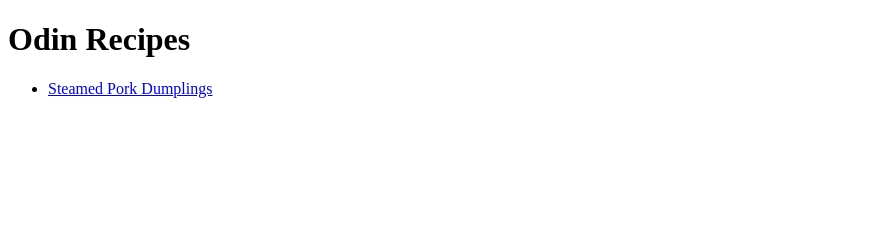
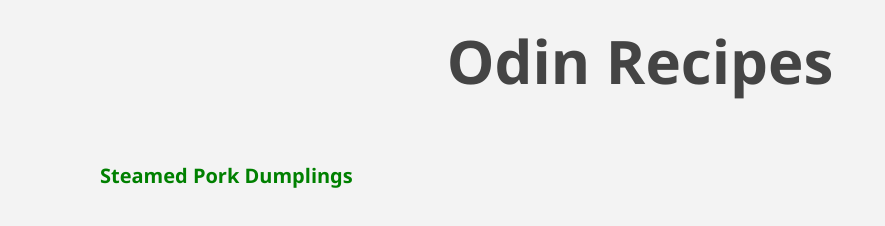
Before and after one commit to Vercyngetoryks/odin-recipes, a plain HTML site: page index.html in a window 1280 px wide. Shown: the whole page, without its empty margins (0-885 px from the left). Drawn offline with Linux system fonts and the light colour scheme.

Commit message:
add some css styles

```diff
--- /dev/null
+++ b/css/style.css
@@ -0,0 +1,39 @@
+* {
+  margin: 0;
+  padding: 0;
+  box-sizing: inherit;
+}
+
+html {
+  font-size: 62.5%;
+  box-sizing: border-box;
+}
+
+body {
+  font-family: "Segoe UI", Tahoma, Geneva, Verdana, sans-serif;
+  color: #444;
+  background-color: #f3f3f3;
+}
+
+h1 {
+  text-align: center;
+  font-size: 6rem;
+  padding: 2rem;
+  margin-bottom: 4rem;
+}
+
+a:link,
+a:visited {
+  display: inline-block;
+  text-decoration: none;
+  color: green;
+  font-size: 2rem;
+  font-weight: 700;
+  margin-left: 10rem;
+  transition: all 0.3s;
+}
+
+a:hover,
+a:active {
+  color: lightgreen;
+}
--- a/index.html
+++ b/index.html
@@ -4,6 +4,7 @@
   <meta charset="UTF-8">
   <meta name="viewport" content="width=device-width, initial-scale=1.0">
   <title>Odin Recipes</title>
+  <link rel="stylesheet" href="./css/style.css">
 </head>
 <body>
 
```
